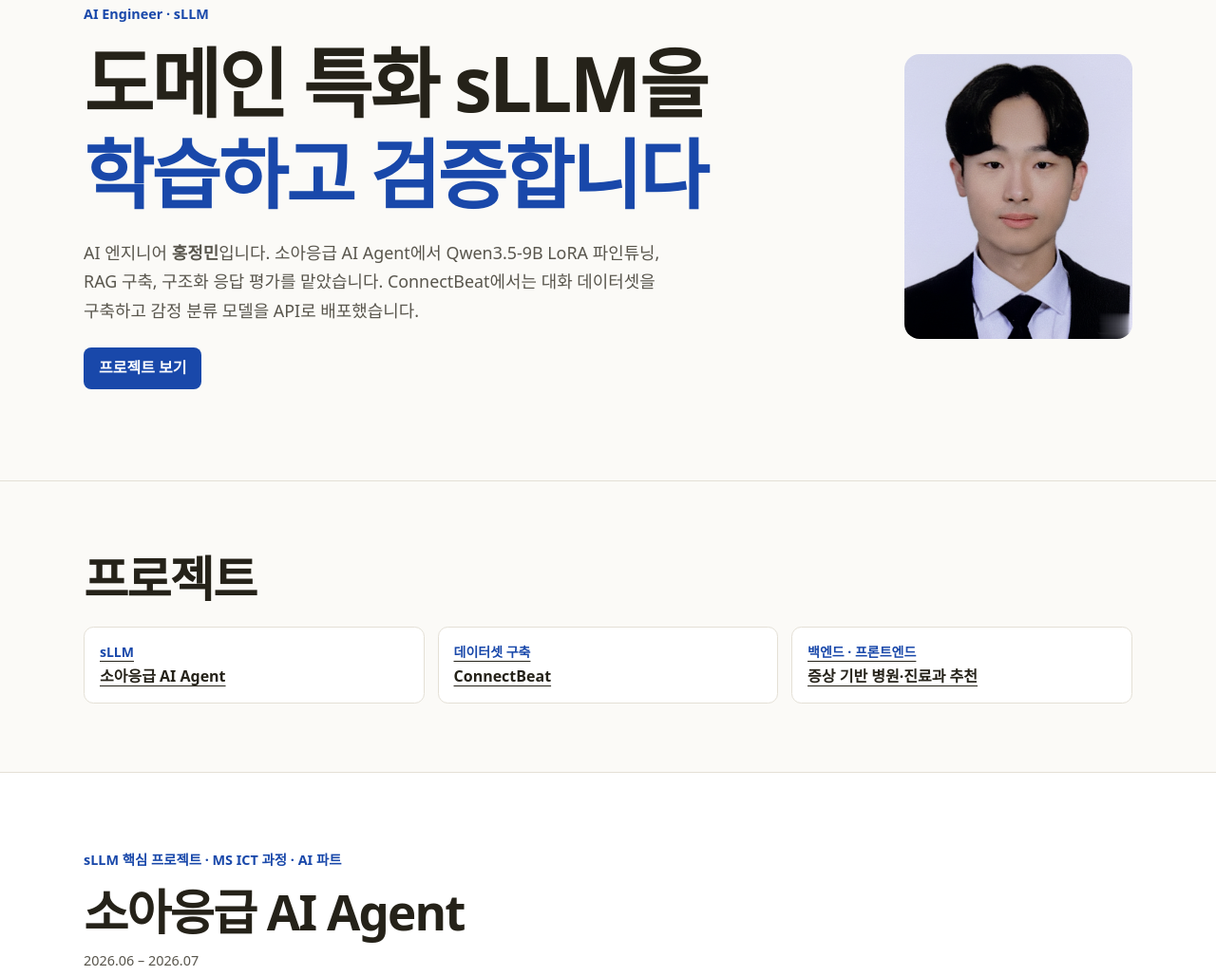
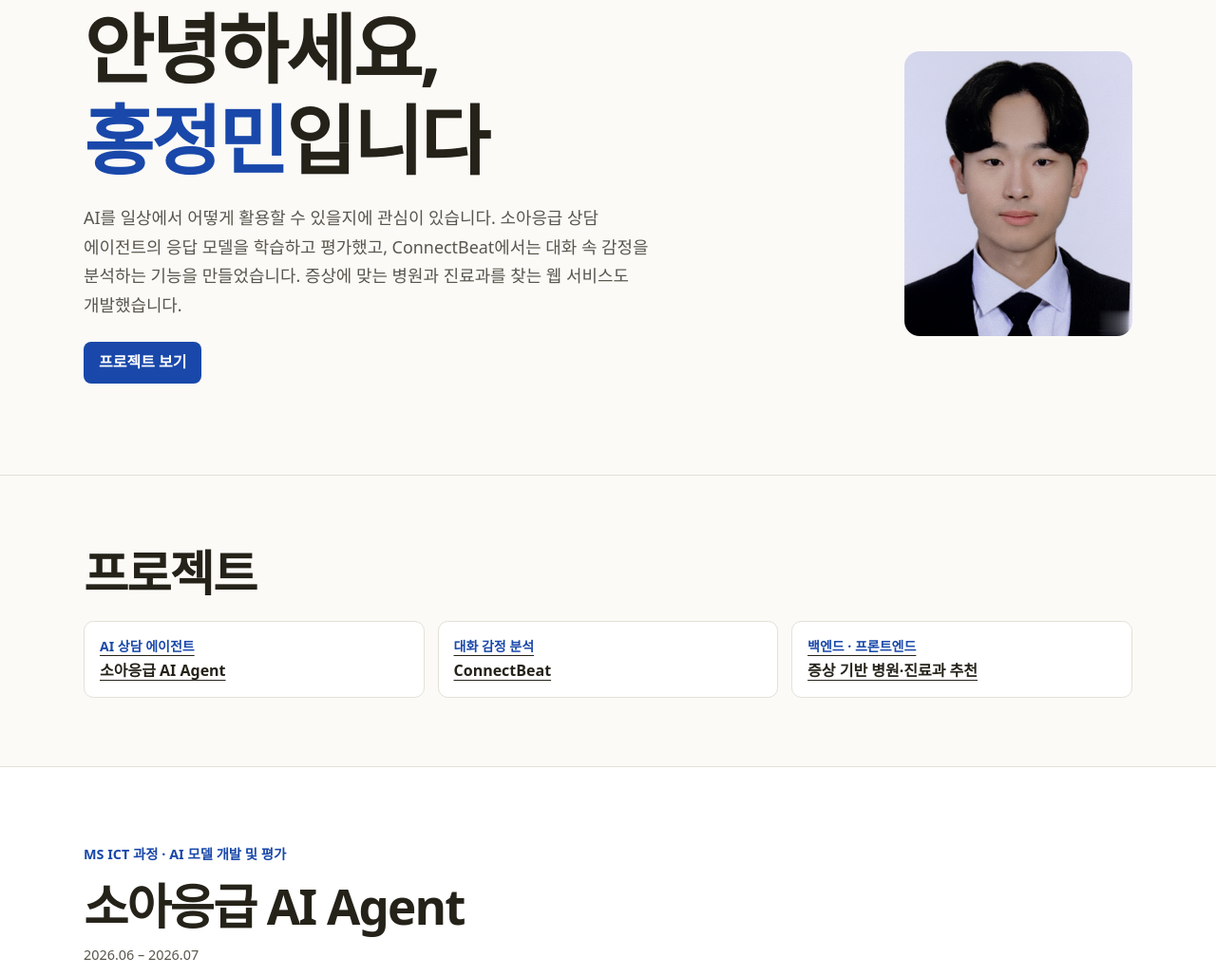
Before and after one commit to HongJeongMin/HongJeongMin.github.io, a plain HTML site: page index.html in a window 1280 px wide. Shown: the part 158-1186 px from the top of the page at 95% size. Drawn offline with Linux system fonts and the light colour scheme.

Commit message:
포트폴리오 소개 문구 수정

```diff
--- a/index.html
+++ b/index.html
@@ -3,7 +3,7 @@
 <head>
 <meta charset="utf-8">
 <meta name="viewport" content="width=device-width, initial-scale=1">
-<meta name="description" content="홍정민의 AI 엔지니어 포트폴리오. sLLM 파인튜닝·평가·서빙, ConnectBeat 데이터셋 구축, 병원 추천 서비스.">
+<meta name="description" content="홍정민의 포트폴리오. 소아응급 AI Agent, 대화 감정 분석 ConnectBeat, 병원·진료과 추천 프로젝트를 소개합니다.">
 <title>홍정민 | AI 엔지니어 포트폴리오</title>
 <style>
   :root {
@@ -166,9 +166,8 @@
 
     <div class="content-wrap hero-flex">
       <div>
-        <p class="eyebrow">AI Engineer · sLLM</p>
-        <h1>도메인 특화 sLLM을<br><em>학습하고 검증합니다</em></h1>
-        <p class="lead">AI 엔지니어 <strong>홍정민</strong>입니다. 소아응급 AI Agent에서 Qwen3.5-9B LoRA 파인튜닝, RAG 구축, 구조화 응답 평가를 맡았습니다. ConnectBeat에서는 대화 데이터셋을 구축하고 감정 분류 모델을 API로 배포했습니다.</p>
+        <h1>안녕하세요, <em>홍정민</em>입니다</h1>
+        <p class="lead">AI를 일상에서 어떻게 활용할 수 있을지에 관심이 있습니다. 소아응급 상담 에이전트의 응답 모델을 학습하고 평가했고, ConnectBeat에서는 대화 속 감정을 분석하는 기능을 만들었습니다. 증상에 맞는 병원과 진료과를 찾는 웹 서비스도 개발했습니다.</p>
         <a class="hero-link" href="#projects">프로젝트 보기</a>
       </div>
       <img class="hero-photo" src="assets/profile-clean.png" alt="홍정민 프로필 사진" decoding="async">
@@ -177,8 +176,8 @@
   <section class="overview wrap" id="projects" aria-labelledby="projects-title">
     <h2 id="projects-title">프로젝트</h2>
     <nav class="project-index" aria-label="프로젝트 바로가기">
-      <a href="#pediatric-agent"><span>sLLM</span>소아응급 AI Agent</a>
-      <a href="#connectbeat"><span>데이터셋 구축</span>ConnectBeat</a>
+      <a href="#pediatric-agent"><span>AI 상담 에이전트</span>소아응급 AI Agent</a>
+      <a href="#connectbeat"><span>대화 감정 분석</span>ConnectBeat</a>
       <a href="#hospital-finder"><span>백엔드 · 프론트엔드</span>증상 기반 병원·진료과 추천</a>
     </nav>
   </section>
@@ -186,7 +185,7 @@
     <div class="content-wrap narrow">
 
       <div class="tl-head">
-        <p class="eyebrow">sLLM 핵심 프로젝트 · MS ICT 과정 · AI 파트</p>
+        <p class="eyebrow">MS ICT 과정 · AI 모델 개발 및 평가</p>
         <h2 id="pediatric-title">소아응급 AI Agent</h2>
 
         <span class="tl-when">2026.06 – 2026.07</span>
@@ -262,7 +261,7 @@
     <div class="content-wrap narrow">
 
       <div class="tl-head">
-        <p class="eyebrow">데이터셋 구축 핵심 프로젝트 · 캡스톤 디자인 · AI 파트 단독</p>
+        <p class="eyebrow">캡스톤 디자인 · 데이터셋 구축 및 AI 개발</p>
         <h2 id="connectbeat-title">ConnectBeat</h2>
 
         <span class="tl-when">2025.06 – 2025.11</span>
```
